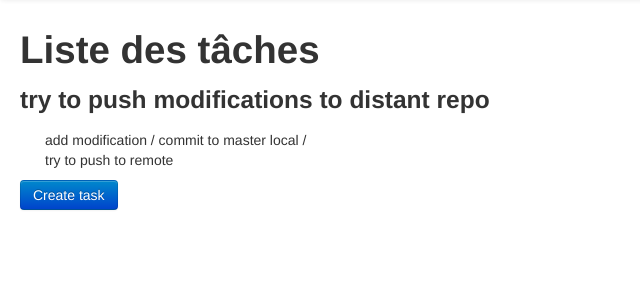
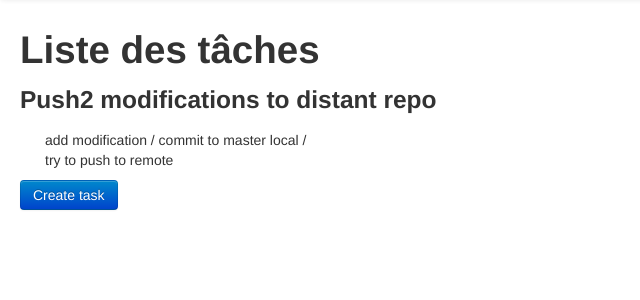
Before and after one commit to komodor8/prod-tasks, a Django app: page /tasks/ in a window 1280 px wide. Shown: the part 42-342 px from the top of the page, without its empty margins (0-640 px from the left). Run offline with Django 3.2, Linux system fonts and the light colour scheme; the visitor is signed in with stand-in values (Sample User, id 1); data that the repository does not hold is empty; some libraries are stand-ins or nearby versions.

Commit message:
push2 to distant repo

```diff
--- a/tasks/templates/tasks/index.html
+++ b/tasks/templates/tasks/index.html
@@ -7,7 +7,7 @@
 
     <h1>Liste des tâches</h1>
 
-    <h3>try to push modifications to distant repo</h3>
+    <h3>Push2 modifications to distant repo</h3>
     <ul>
         <li>add modification / commit to master local / </li>
         <li>try to push to remote</li>
```
Also changed, not shown: 1 other file.
